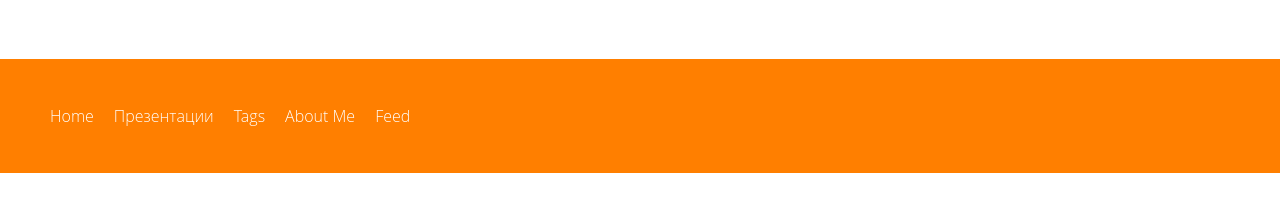
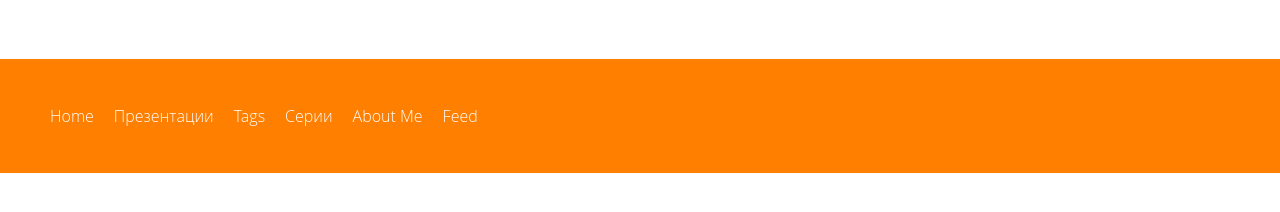
Before and after one commit to livsi/livsi.github.com, a Jekyll site: the page built from index.html, in a window 1280 px wide. Shown: the part 476-688 px from the top of the page. Built offline with Jekyll 4.4.1, drawn with Linux system fonts in a browser that asks for light colours.

```diff
--- a/_config.yml
+++ b/_config.yml
@@ -35,6 +35,8 @@ links:
     url: /slideshow
   - title: Tags
     url: /tags
+  - title: Серии
+    url: /series
   - title: About Me
     url: /about
 
```
